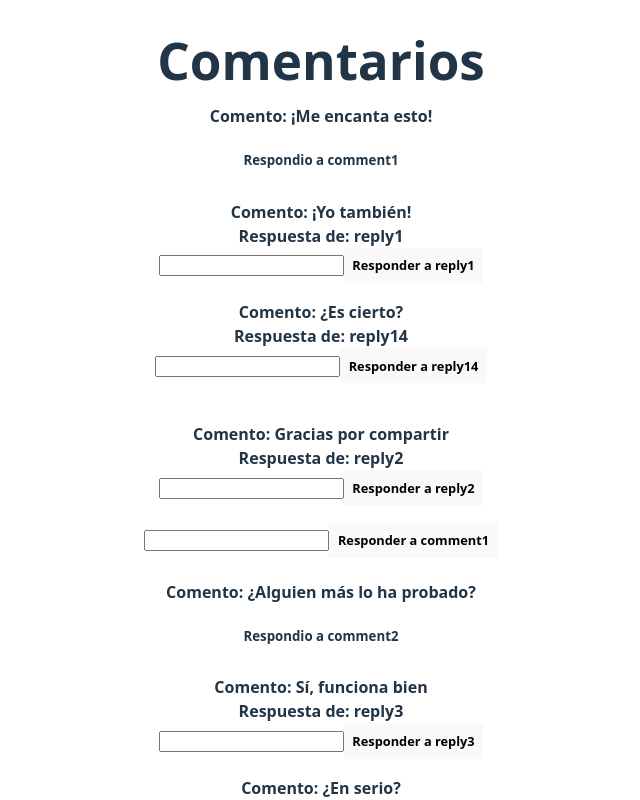
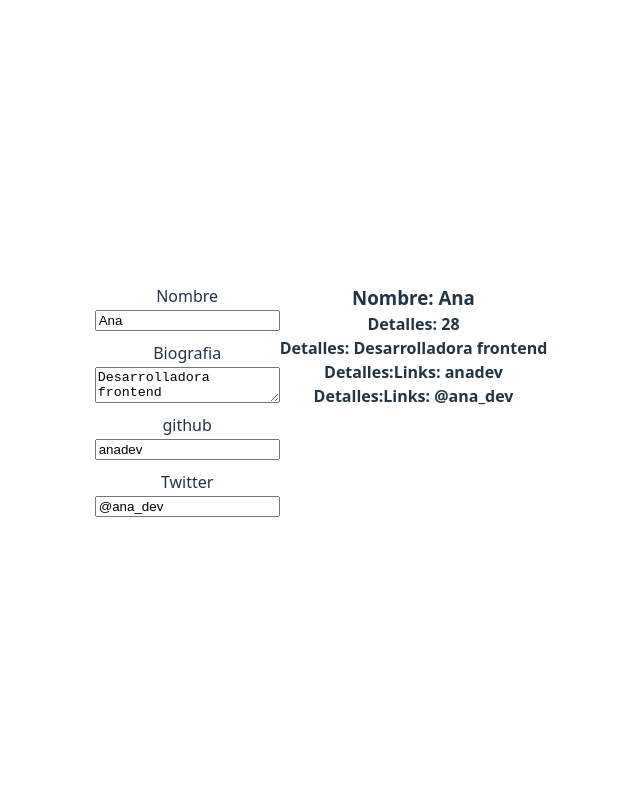
Before and after one commit to JoseAv/Examples-React-19, a React (Vite) app: page / in a window 1280 px wide. Shown: the top 800 px of the page, without its empty margins (319-959 px from the left). Built offline with nearby package versions, Linux system fonts and the light colour scheme.

Commit message:
Profile con campos en recursivo

```diff
--- a/src/App.tsx
+++ b/src/App.tsx
@@ -1,6 +1,6 @@
 import './App.css'
-import { Comments } from './modules/avanzado/comments/components/comments'
-import { comments, type TypeComments } from './modules/avanzado/comments/types/commentsTypes'
+import { Profile } from './modules/avanzado/perfil/Profile'
+import { profile } from './modules/avanzado/perfil/types'
 function App() {
 
   return (
@@ -15,7 +15,8 @@ function App() {
       {/* <FilterProductos products={products} /> */}
       {/* <FiltrarUsuarios users={users} /> */}
       {/* <Car ObjectCar={cart} /> */}
-      <Comments comments={comments as TypeComments} />
+      {/* <Comments comments={comments as TypeComments} /> */}
+      <Profile profile={profile} />
     </>
   )
 }
--- /dev/null
+++ b/src/modules/avanzado/perfil/Profile.tsx
@@ -0,0 +1,52 @@
+import type { InterfaceProgile } from "./types"
+import { useProfile } from "./useProfile"
+
+export const Profile = ({ profile }: { profile: InterfaceProgile }) => {
+    const { currentProfile, changeName } = useProfile({ profile })
+
+    if (!currentProfile) return <h1>No hay datos</h1>
+    return (
+
+        <>
+            <div style={{ display: 'flex' }}>
+                <form style={{ display: 'flex', flexDirection: 'column', gap: '10px' }}>
+                    <div style={{ display: 'flex', flexDirection: 'column', gap: '2px' }}>
+                        <label htmlFor="name">Nombre</label>
+                        <input name="name" onChange={(e) => changeName(e.target.value, 'name')} value={currentProfile.name} />
+                    </div>
+                    <div style={{ display: 'flex', flexDirection: 'column', gap: '2px' }}>
+                        <label htmlFor="">Biografia</label>
+                        <textarea name="name" onChange={(e) => changeName(e.target.value, 'bio')} value={currentProfile.details.bio} />
+                    </div>
+
+                    <div style={{ display: 'flex', flexDirection: 'column', gap: '2px' }}>
+                        <label htmlFor="">github</label>
+                        <input name="name" onChange={(e) => changeName(e.target.value, 'github')} value={currentProfile.details.links.github} />
+                    </div>
+
+                    <div style={{ display: 'flex', flexDirection: 'column', gap: '2px' }}>
+                        <label htmlFor="">Twitter</label>
+                        <input name="name" onChange={(e) => changeName(e.target.value, 'twitter')} value={currentProfile.details.links.twitter} />
+                    </div>
+
+                </form>
+                <div>
+
+                    <h3>Nombre: {currentProfile.name}</h3>
+
+                    <h4>Detalles: {currentProfile.details.age}</h4>
+                    <h4>Detalles: {currentProfile.details.bio}</h4>
+                    <h4>Detalles:Links: {currentProfile.details.links.github}</h4>
+                    <h4>Detalles:Links: {currentProfile.details.links.twitter}</h4>
+
+                </div>
+            </div>
+
+        </>
+
+    )
+
+
+
+
+}
--- /dev/null
+++ b/src/modules/avanzado/perfil/types.ts
@@ -0,0 +1,29 @@
+export const profile: InterfaceProgile = {
+    name: "Ana",
+    details: {
+        age: 28,
+        bio: "Desarrolladora frontend",
+        links: {
+            twitter: "@ana_dev",
+            github: "anadev"
+        }
+    }
+};
+
+
+export interface InterfaceProgile {
+    name: string,
+    details: InterfaceDetails
+
+}
+
+interface InterfaceDetails {
+    age: number,
+    bio: string,
+    links: InterfaceLinks
+}
+
+interface InterfaceLinks {
+    twitter: string
+    github: string
+}
--- /dev/null
+++ b/src/modules/avanzado/perfil/useProfile.tsx
@@ -0,0 +1,30 @@
+import { useState } from "react";
+import type { InterfaceProgile } from "./types";
+
+export const useProfile = ({ profile }: { profile: InterfaceProgile }) => {
+    const [currentProfile, SetProfile] = useState(profile)
+
+    const changeName = (value: string, campo: string) => {
+        SetProfile(SearchChange(currentProfile, campo, value))
+    }
+
+    // eslint-disable-next-line @typescript-eslint/no-explicit-any
+    const SearchChange = (profileSearch: any, key: string, newValue: string): any => {
+        if (typeof profileSearch !== "object") return profileSearch
+
+        return Object.entries(profileSearch).reduce((acc, [campo, value]) => {
+            console.log(campo)
+            console.log(key)
+
+            console.log(campo === key)
+            if (campo === key) {
+                return { ...acc, [key]: newValue }
+            }
+            return { ...acc, [campo]: typeof value === 'object' ? SearchChange(value, key, newValue) : value }
+        }, {})
+    }
+
+
+    return { currentProfile, changeName }
+
+}
```
